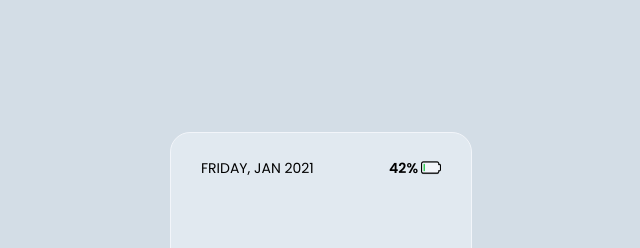
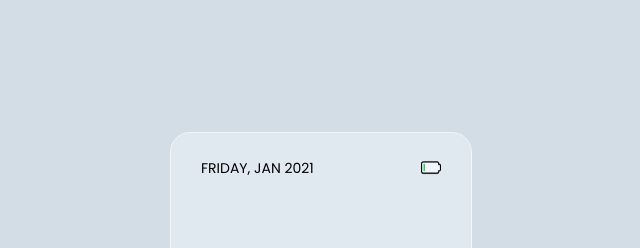
Before and after one commit to amanverma21/Clock, a plain HTML site: page index.html in a window 1280 px wide. Shown: the top 248 px of the page, 319-959 px from the left. Drawn offline with Linux system fonts and the light colour scheme.

Commit message:
Update index.html

```diff
--- a/index.html
+++ b/index.html
@@ -14,7 +14,7 @@
         <div class="top-menu">
             <h3>Friday, Jan 2021</h3>
             <div class="battery">
-                <span>42%</span>
+
                 <img src="low.png" alt="">
             </div>
         </div>
```
